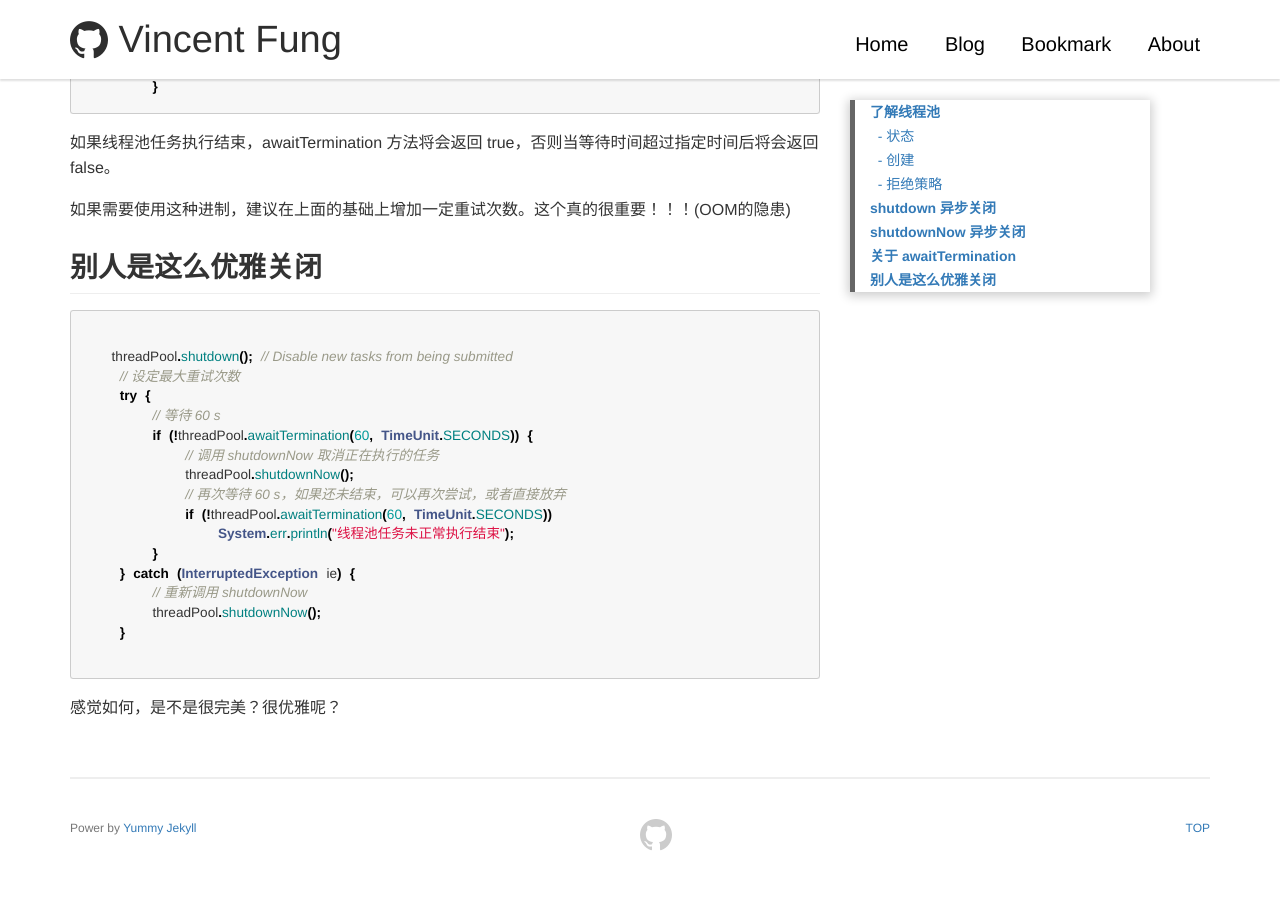
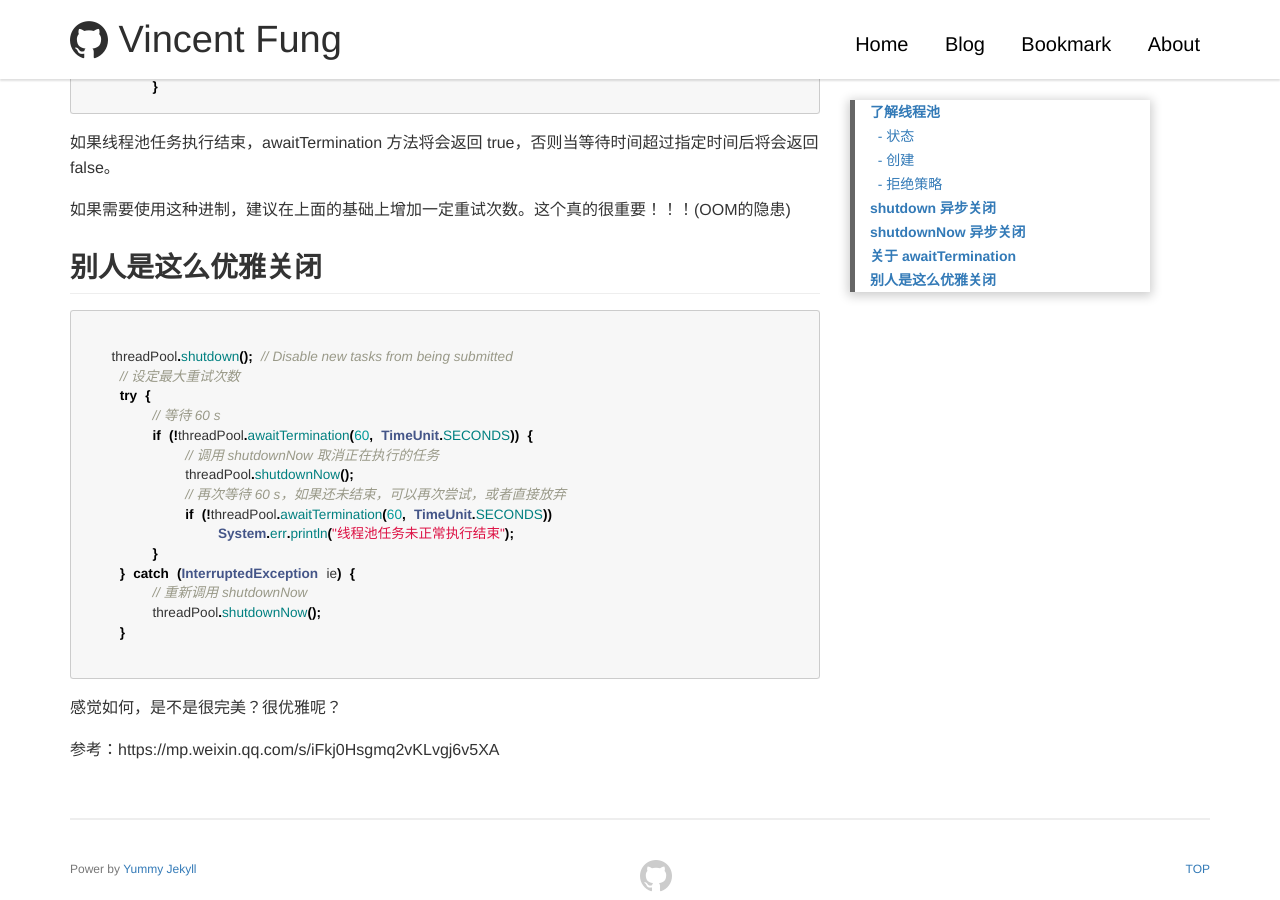
Before and after one commit to vincentfeng/vincentfeng.github.io, a Jekyll site: the page built from _posts/2019/2019-10-09-Java-听说可以优雅地关闭线程池.md, in a window 1280 px wide and 900 px high, scrolled down 2513 px. Built offline with Jekyll 4.4.1, drawn with Linux system fonts in a browser that asks for light colours; comment, search, counter and statistics services are not loaded; before the commit the page ends 3372 px from its top, so only the background shows below that.

Commit message:
+ update

````diff
--- a/_posts/2019/2019-10-09-Java-听说可以优雅地关闭线程池.md
+++ b/_posts/2019/2019-10-09-Java-听说可以优雅地关闭线程池.md
@@ -102,3 +102,6 @@ ThreadPoolExecutor#shutdownNow 方法比较粗暴，直接中断工作线程，
 ```
 
 感觉如何，是不是很完美？很优雅呢？
+
+
+参考：https://mp.weixin.qq.com/s/iFkj0Hsgmq2vKLvgj6v5XA
````
